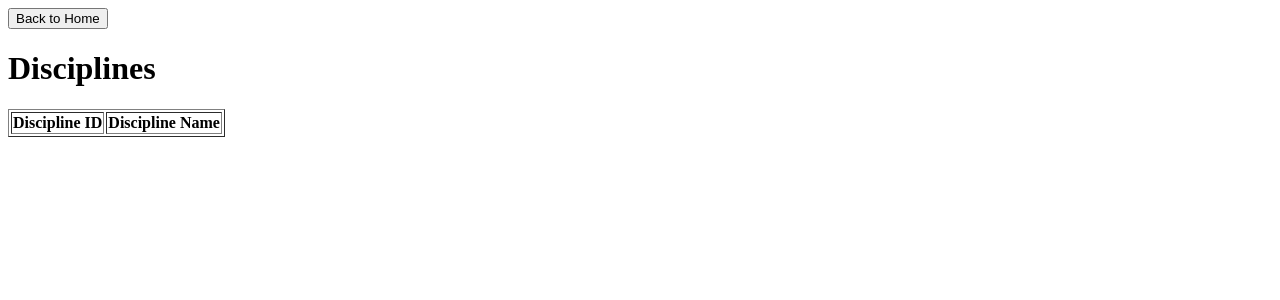
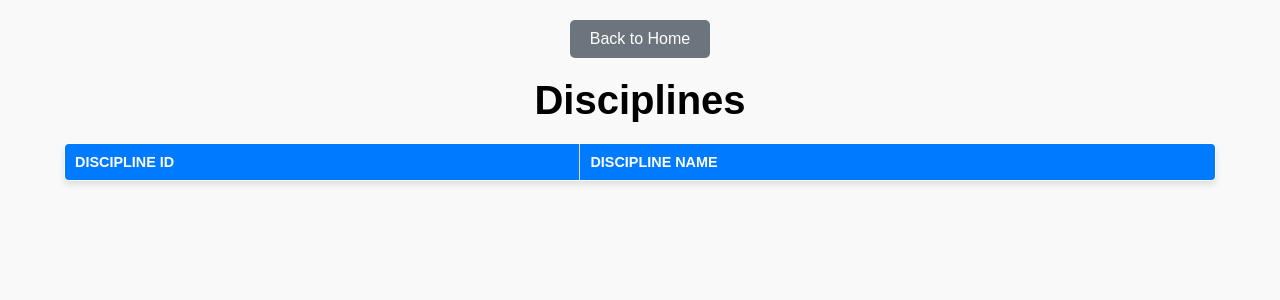
Before and after one commit to itu-itis22-kombak22/datalimpics, a Flask app: page /disciplines in a window 1280 px wide. Shown: the top 300 px of the page. Run offline with Flask 3, Linux system fonts and the light colour scheme; data that the repository does not hold is empty.

Commit message:
Added style changes for home page, disciplines page and technical Officials page.

```diff
--- a/site-flask/app.py
+++ b/site-flask/app.py
@@ -126,9 +126,9 @@ def athletesPage():
     athletes = conn.execute(paginated_query, params).fetchall()
 
     # Count total athletes for pagination
-    count_query="SELECT COUNT(*) FROM athletes a"
+    count_query = "SELECT COUNT(*) FROM athletes a"
     if filters:
-        count_query += "WHERE" +"AND".join(filters)
+        count_query += " WHERE " + " AND ".join(filters)
     total_athletes = conn.execute(count_query, params[:-2]).fetchone()[0]
 
     conn.close()
--- a/site-flask/templates/disciplines.html
+++ b/site-flask/templates/disciplines.html
@@ -4,6 +4,89 @@
     <meta charset="UTF-8">
     <meta name="viewport" content="width=device-width, initial-scale=1.0">
     <title>Disciplines</title>
+    <style>
+        /* Global Styles */
+body {
+            font-family: Arial, sans-serif;
+            margin: 0;
+            padding: 0;
+            background-color: #f9f9f9;
+            color: #333;
+        }
+
+        h1 {
+            text-align: center;
+            margin: 20px 0;
+            color: #000000;
+            font-size: 2.5em;
+        }
+
+        button {
+            display: block;
+            margin: 20px auto;
+            padding: 10px 20px;
+            font-size: 1em;
+            border: none;
+            border-radius: 5px;
+            background-color: #6c757d;
+            color: white;
+            cursor: pointer;
+            transition: background-color 0.3s ease;
+        }
+
+        button:hover {
+            background-color: #333;
+        }
+
+        table {
+            width: 90%;
+            margin: 0 auto 20px auto;
+            border-collapse: collapse;
+            background-color: white;
+            border-radius: 5px;
+            box-shadow: 0 4px 6px rgba(0, 0, 0, 0.1);
+            overflow: hidden;
+        }
+
+        table th, table td {
+            text-align: left;
+            padding: 10px;
+            border: 1px solid #ddd;
+        }
+
+        table th {
+            background-color: #007BFF;
+            color: white;
+            text-transform: uppercase;
+            font-size: 0.9em;
+        }
+
+        table tr:nth-child(even) {
+            background-color: #f9f9f9;
+        }
+
+        table tr:hover {
+            background-color: #f1f1f1;
+        }
+
+        table td {
+            font-size: 0.95em;
+        }
+
+        @media (max-width: 768px) {
+            table, table th, table td {
+                font-size: 0.8em;
+            }
+
+            button {
+                font-size: 0.9em;
+            }
+
+            h1 {
+                font-size: 2em;
+            }
+        }
+    </style>
 </head>
 <body>
     <button onclick="location.href='{{ url_for('indexPage') }}'">Back to Home</button>
```
Also changed, not shown: site-flask/static/index.css (added, +60 -0 lines), site-flask/templates/index.html (+14 -10 lines), site-flask/templates/technical_officials.html (+83 -0 lines), site-flask/database.db, site-flask/static/images/olympics.png (added).
